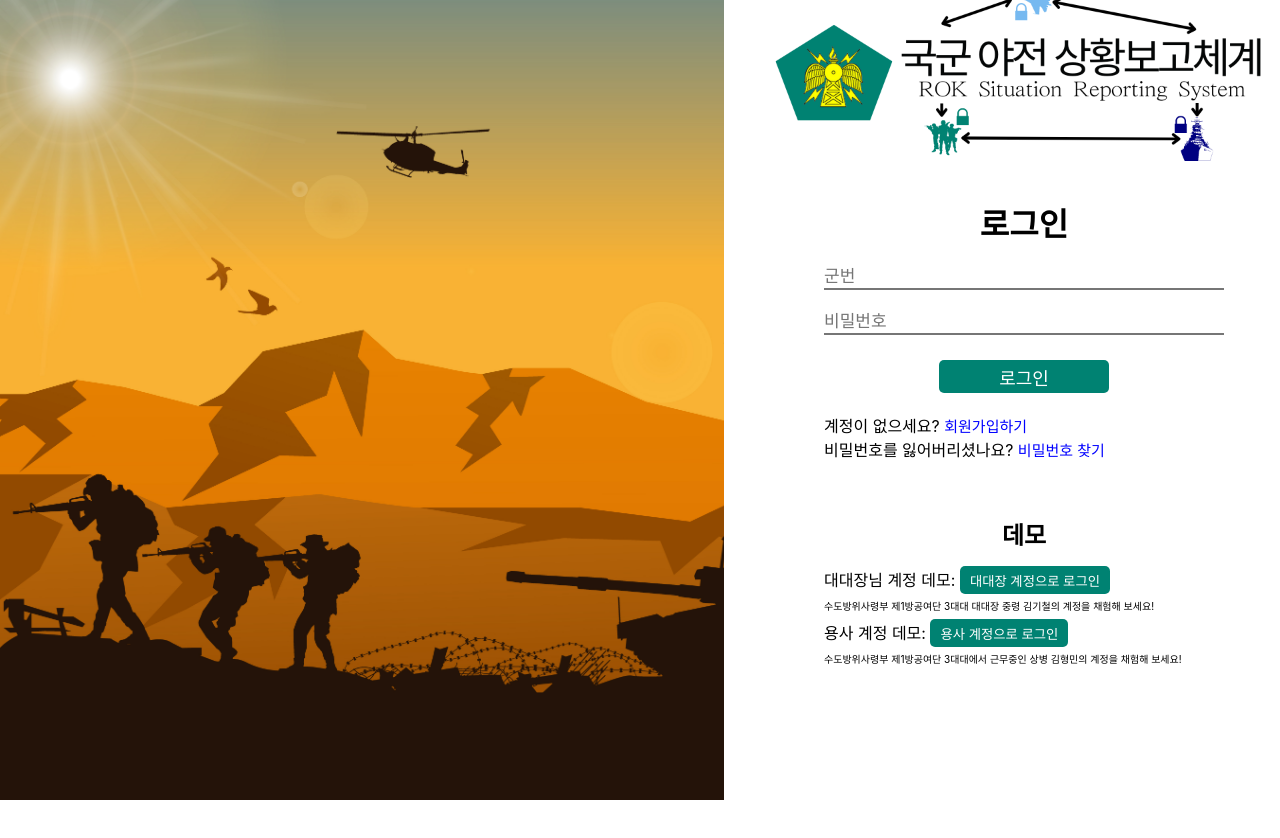
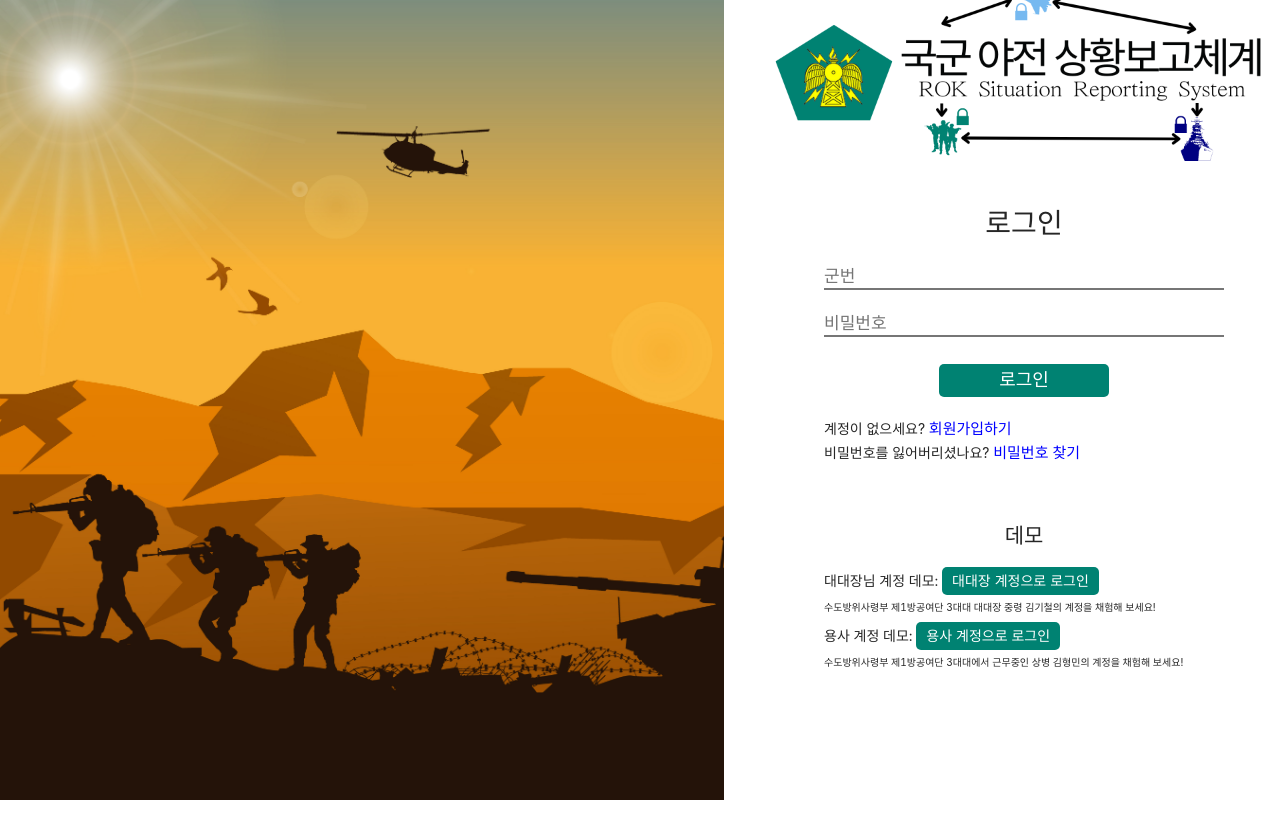
Before and after one commit to osamhack2022/WEB_APP_ROK-Situation-Reporting-System_ROK-SRS, a Next.js app in the folder front-end/web-next/: page / in a window 1280 px wide. Shown: the top 838 px of the page. Built offline with nearby package versions, Linux system fonts and the light colour scheme.

Commit message:
[Style]Apply ant design to org tree
ant design 스타일 설정 및 버튼 오류 해결

```diff
--- a/front-end/web-next/componenets/Organogram.js
+++ b/front-end/web-next/componenets/Organogram.js
@@ -124,6 +124,8 @@ export default Organogram;
 
 const styles = {
 	cardButton: {
+        width: 'auto',
+        height: 'auto',
 		padding: 0,
 		border: 'transparent',
 		borderRadius: '30pt',
@@ -140,6 +142,5 @@ const styles = {
 		padding: '10px 0px',
 		border: '1px solid #777',
 		borderRadius: '30pt',
-		boxShadow: '4px 3px 5px #aaa'
 	}
 }
--- a/front-end/web-next/styles/globals.css
+++ b/front-end/web-next/styles/globals.css
@@ -1,3 +1,5 @@
+@import '~antd/dist/antd.css';
+
 html,
 body {
   padding: 0;
```
